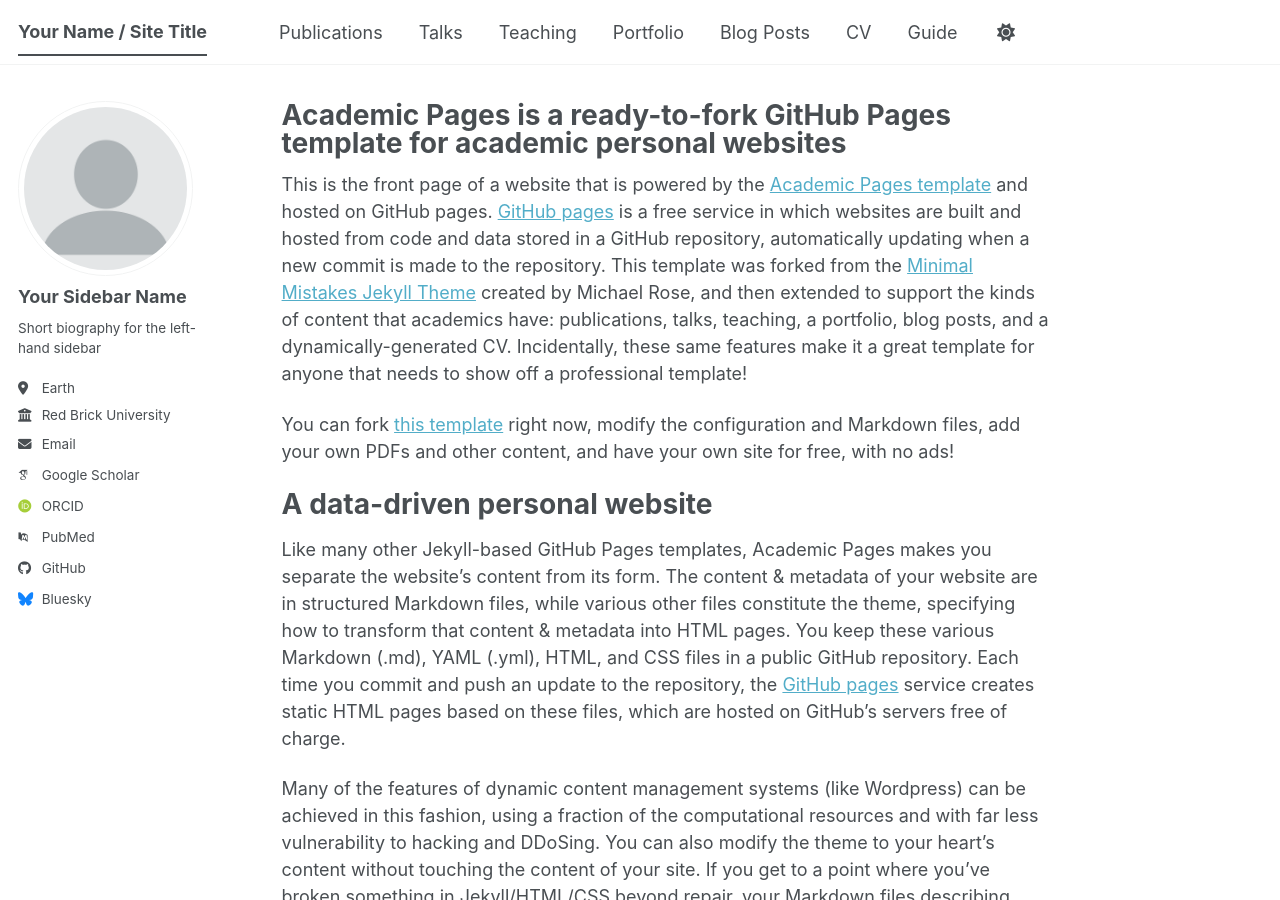
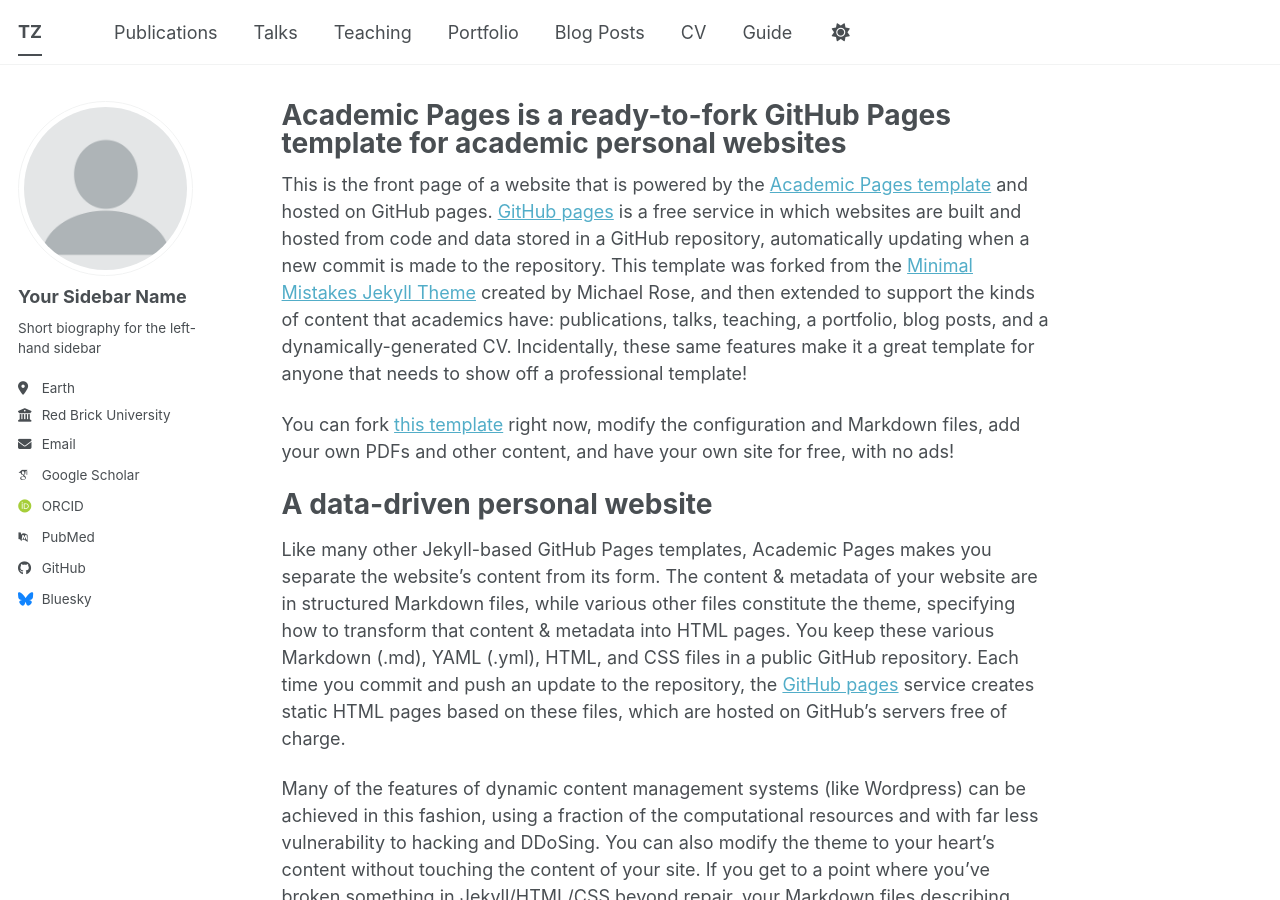
Before and after one commit to tian-yu-zhan/tian-yu-zhan.github.io, a Jekyll site: the page built from _pages/about.md, in a window 1280 px wide and 900 px high. Built offline with Jekyll 4.4.1, drawn with Linux system fonts in a browser that asks for light colours; some web fonts are replaced; a script bundle is joined from its source files by our own code; library files that are not in the unit come from our copies.

Commit message:
Update _config.yml

```diff
--- a/_config.yml
+++ b/_config.yml
@@ -9,7 +9,7 @@
 # Basic Site Settings
 locale                   : "en-US"
 site_theme               : "default" # The available themes options are "default", "air", "sunrise", "mint", "dirt" and "contrast"
-title                    : "Your Name / Site Title"
+title                    : "TZ"
 title_separator          : "-"
 name                     : &name "Your Name"
 description              : &description "Your Name's academic portfolio"   # Update this with a general description of your site, this is the default if not overridden by a page
```
